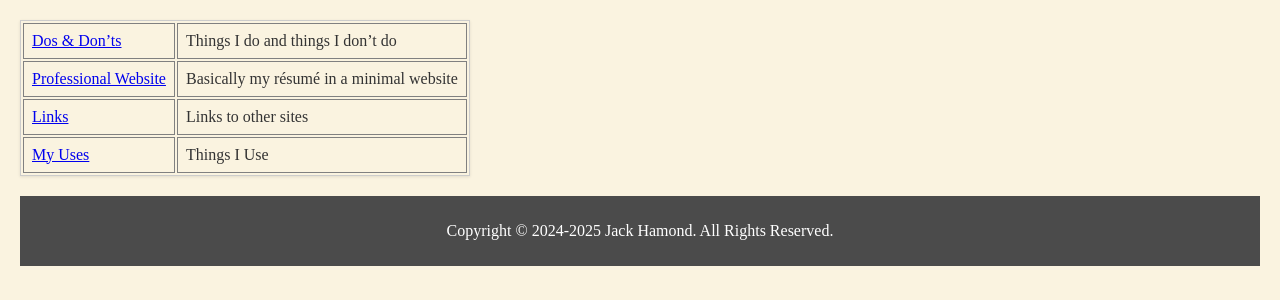
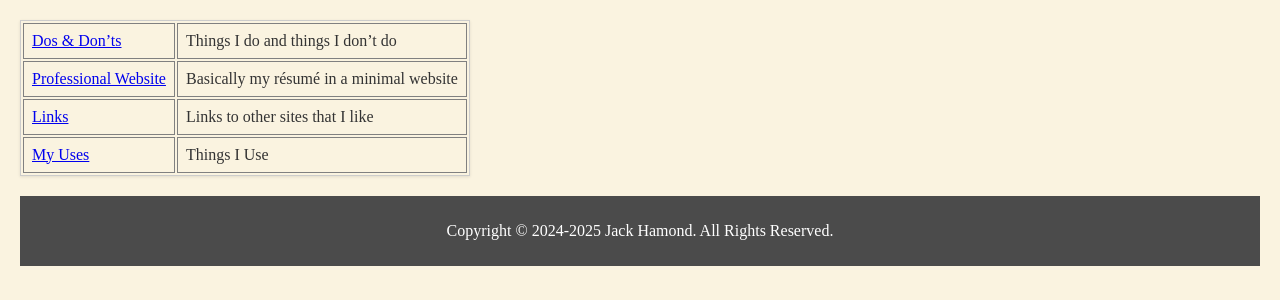
Before and after one commit to jackhamond/jackhamond.github.io, a Jekyll site: the page built from index.md, in a window 1280 px wide. Shown: the part 350-650 px from the top of the page. Built offline with Jekyll 4.4.1, drawn with Linux system fonts in a browser that asks for light colours; our own code applies the rules of GitHub Pages for plain Markdown files.

Commit message:
Update index.md

```diff
--- a/index.md
+++ b/index.md
@@ -11,5 +11,5 @@ Thank you for vising my website. The purpose of this website is to serve as a pe
 |:--------------------------------------------------------:|:-----------------------------------------|
 | [Dos & Don'ts](https://jackhamond.github.io/dosanddonts/) | Things I do and things I don't do |
 | [Professional Website](https://jackhamondpro.github.io/) | Basically my résumé in a minimal website |
-| [Links](/indices/links.html) | Links to other sites |
+| [Links](/indices/links.html) | Links to other sites that I like|
 | [My Uses](/indices/uses.html) | Things I Use |
```
